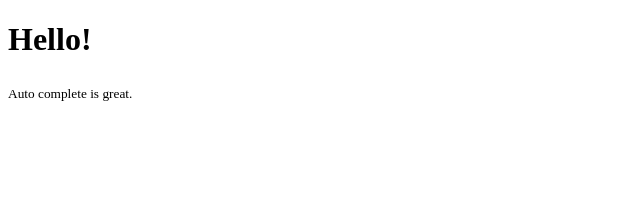
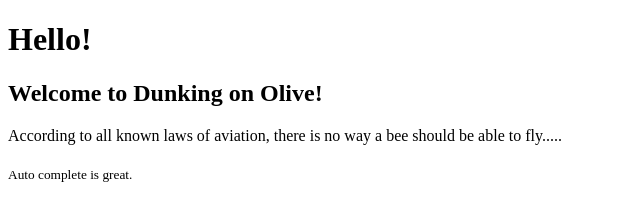
Before and after one commit to aepley0844/LearningHowToGithub, a plain HTML site: page index.html in a window 1280 px wide. Shown: the whole page, without its empty margins (0-640 px from the left). Drawn offline with Linux system fonts and the light colour scheme.

Commit message:
bee movie

```diff
--- a/index.html
+++ b/index.html
@@ -3,7 +3,15 @@
   <title>SexyProject</title>
 </head>
 <body>
-  <h1>Hello!</h1>
-  <title>I don't know how to use html</title>
+  <header>
+    <h1>Hello!</h1>
+    <h2>Welcome to Dunking on Olive!</h2>
+  </header>
+  <div>
+    <p>
+      According to all known laws of aviation, there is no way a bee should be
+      able to fly.....
+    </p>
+  </div>
   <sub> Auto complete is great. </sub>
 </body>
```
